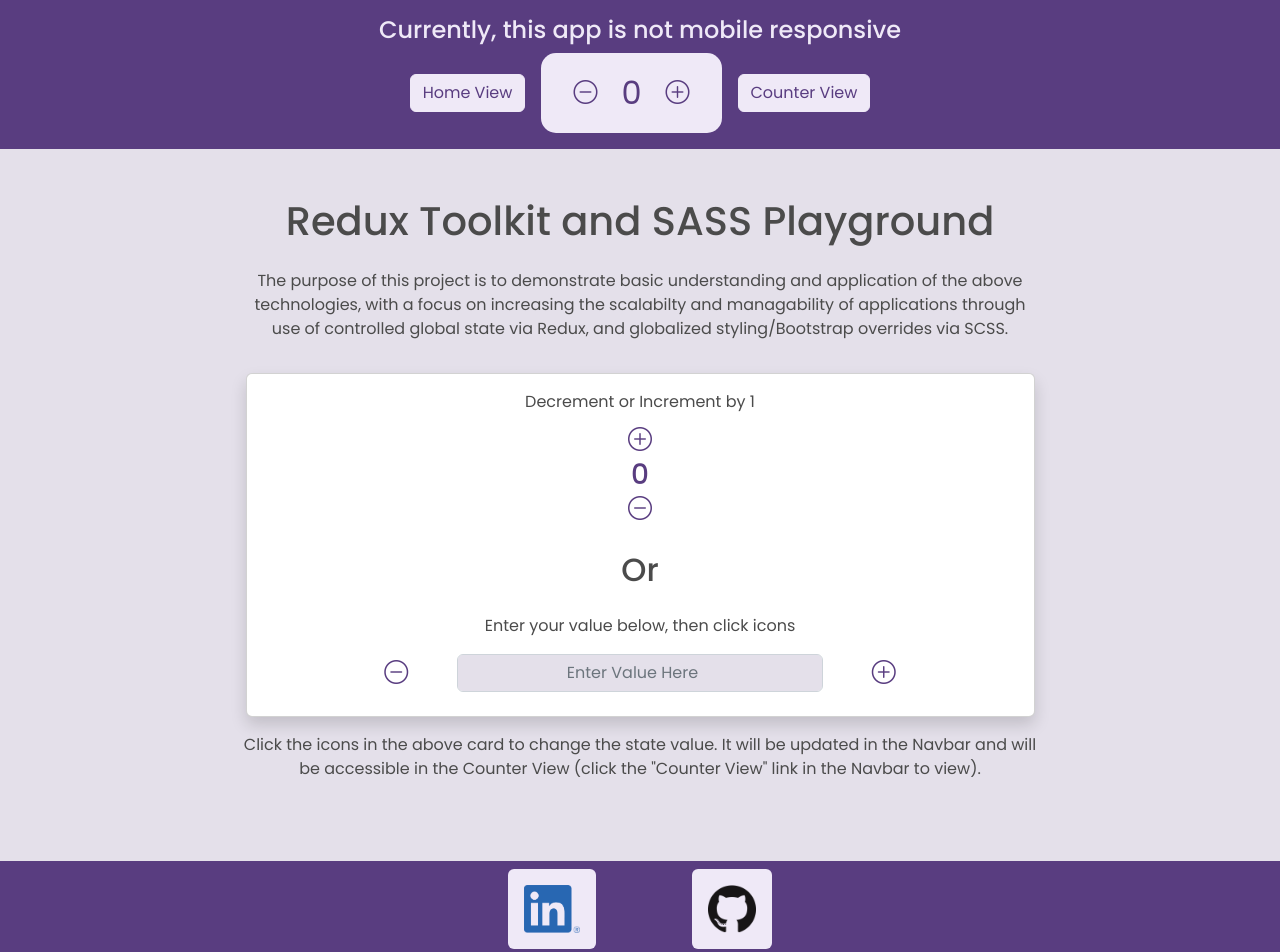
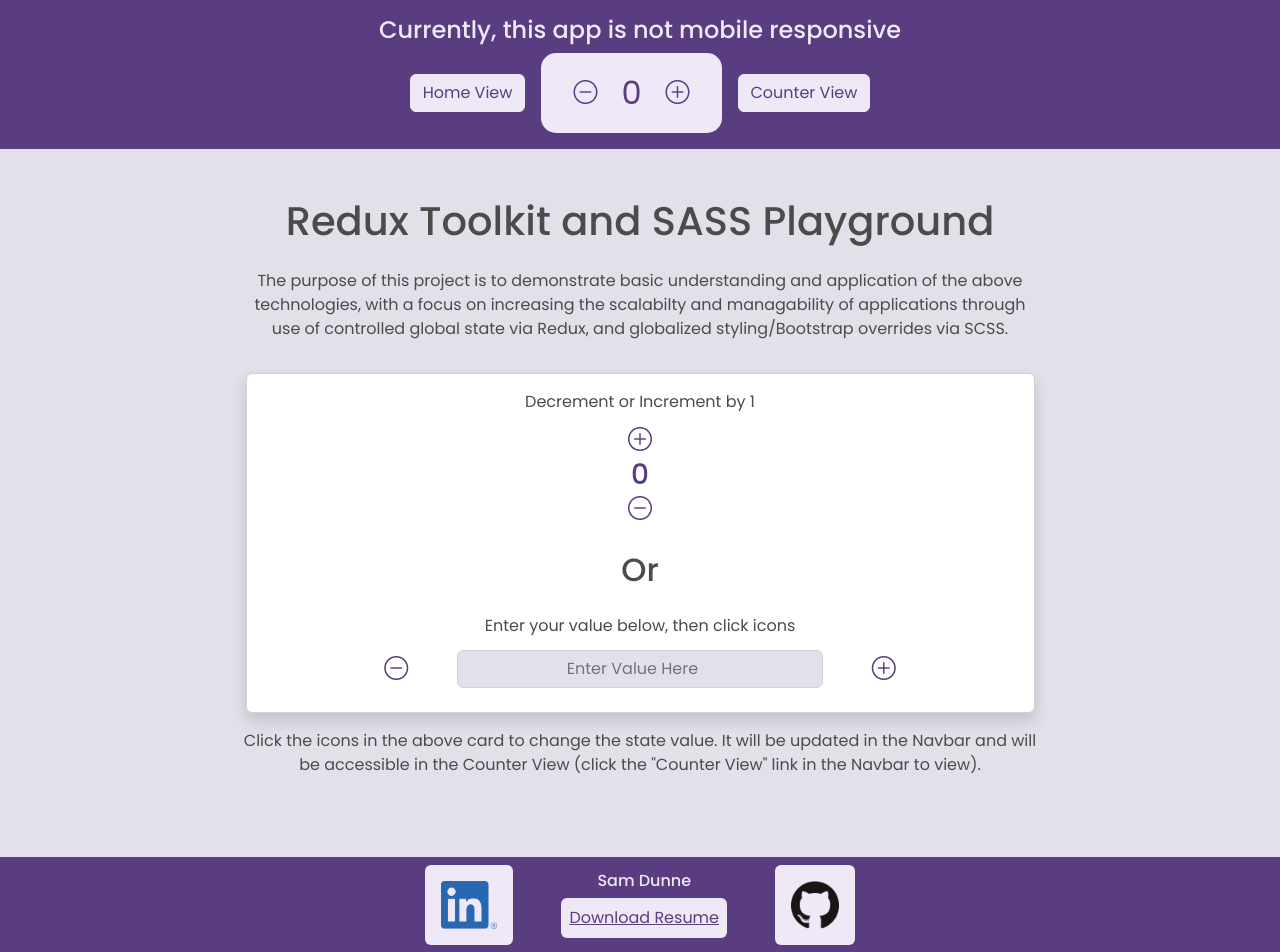
Before and after one commit to Sam-Dunne/learning-redux, a React (Create React App) app: page / in a window 1280 px wide. Shown: the top 952 px of the page. Built offline with nearby package versions, Linux system fonts and the light colour scheme.

Commit message:
adding downloadable pdf resume

```diff
--- a/src/components/CounterCard.js
+++ b/src/components/CounterCard.js
@@ -9,10 +9,10 @@ export default function CounterCard() {
 
   return (
     <div className='card container d-flex w-75 shadow mx-auto'>
-      <div className='row justify-content center'>
+      <div className='row justify-content-center'>
 
         <div className="card-body col-6">
-          <div className="">
+          {/* <div className=""> */}
             <label className='text-center mb-2 mx-auto d-block'>Decrement or Increment by 1</label>
             <div className='container'>
               <div className="row justify-content-center align-items-center my-2">
@@ -20,10 +20,10 @@ export default function CounterCard() {
                 <h3 className='card-title text-primary col-3 text-center m-0'>{count}</h3>
                 <DecrementByOne />
               </div>
-            </div>
+            {/* </div> */}
           </div>
           <h2 className='text-center my-4'>Or</h2>
-          <label className='text-center mb-2 mx-auto d-block'>Enter your value below, then click icons</label>
+          <label className='text-center mb-1 mx-auto d-block'>Enter your value below, then click icons</label>
 
           <ChangeByUserValue />
         </div>
--- a/src/components/Footer.js
+++ b/src/components/Footer.js
@@ -4,6 +4,10 @@ export default function Footer() {
   return (
     <footer className='footer bg-primary'>
       <a className='bg-light rounded p-3 d-block mx-5' href='https://www.linkedin.com/in/samdunnewebdev/' target='blank' ><img src='/LI-In-Bug.png' alt='LinkedIn Logo' className='iconLink'></img></a>
+      <div><h6 className='text-light text-center'>Sam Dunne</h6>
+        <a href="/2022-07-12 Sam Dunne WebDev Resume.pdf" download="Sam Dunne Resume" className='d-block p-2 text-primary bg-light rounded'>Download Resume</a>
+      </div>
+
       <a className='bg-light rounded p-3 d-block mx-5' href='https://github.com/Sam-Dunne/learning-redux' target='blank' ><img src='/GitHub-Mark-120px-plus.png' alt='GitHub Logo' className='iconLink'></img></a>
     </footer>
   )
```
Also changed, not shown: 1 other file (tests, documents, lock files or other folders).
